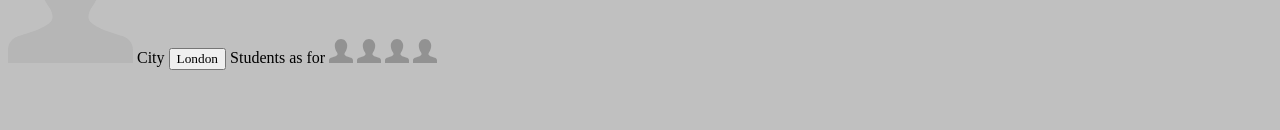
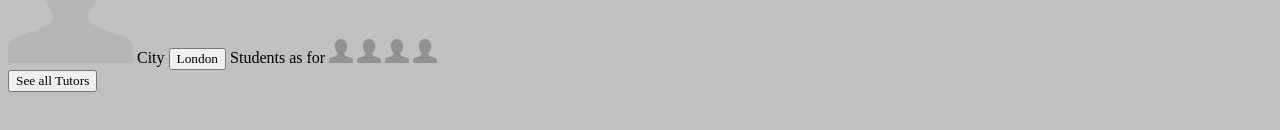
Before and after one commit to ElbertRibeiro/BetProtocol-Developer-Challenge, a plain HTML site: page index.html in a window 1280 px wide. Shown: the part 646-776 px from the top of the page. Drawn offline with Linux system fonts and the light colour scheme; a web font is replaced by a local one.

Commit message:
update html

```diff
--- a/index.html
+++ b/index.html
@@ -51,6 +51,10 @@
             </div>
         </div>
 
+        <div>
+            <button>See all Tutors</button>
+        </div>
+
     </div>
 </body>
 
```
